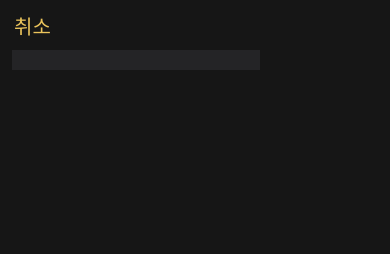
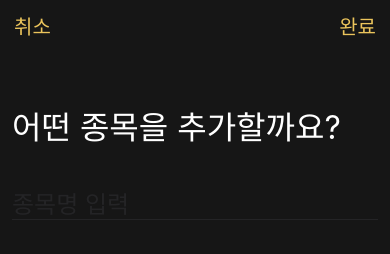
Before and after one commit to BonJunKu/stock-manager, a plain HTML site: page index.html in a window 390 px wide. Both pictures are taken after a click on the button 368 px from the left and 812 px from the top of the page. Drawn offline with Linux system fonts and the light colour scheme; a web font is replaced by a local one.

Commit message:
Add css and features on drawer

```diff
--- a/src/css/index.css
+++ b/src/css/index.css
@@ -97,6 +97,12 @@ h1 {
   font-weight: 600;
 }
 
+h2 {
+  font-size: 32px;
+  margin: 52px 0 42px 12px;
+  font-weight: 400;
+}
+
 ul {
   list-style: none;
   padding-left: 0;
@@ -104,18 +110,26 @@ ul {
 
 textarea,
 input {
+  width: calc(100% - 24px);
   user-select: text;
   -webkit-user-select: text;
   padding: 0;
   border: none;
   background: none;
-  background-color: var(--color-gray);
   margin: 0 12px 0 12px;
+  border-bottom: 1px solid var(--color-gray);
+  color: white;
+  font-size: 24px;
 }
 
-input::selection {
-  background-color: transparent;
-  color: inherit;
+input:focus {
+  outline: none;
+  border-bottom: 1px solid var(--color-orange);
+  transition: all 0.5s ease;
+}
+
+input::placeholder {
+  color: var(--color-gray);
 }
 
 .stock-list-item:first-child {
--- a/src/js/App.js
+++ b/src/js/App.js
@@ -45,16 +45,19 @@ export default class App {
             </ul>
             <div class="bottombar-transparent"></div>
             <div class="bottombar">
-            <div class="spacing"></div><button class="addStockButton home-drawer-button">
+            <div class="spacing"></div><button class="home-drawer-button">
                 <img src="src/images/pen-and-paper.svg" class="home-drawer-button"></img>
             </button>
             </div>
             <div class="home-drawer">
             <div class="topbar home-drawer__topbar">
             <button class="home-drawer-cancel">취소</button>
+            <div class="spacing"></div>
+            <button class="add-stock-button">완료</button>
             </div>
             <div class="topbar-transparent"></div>
-            <input class="stockInput"></input>
+            <h2>어떤 종목을 추가할까요?</h2>
+            <input type="text" class="stockInput" placeholder="종목명 입력"></input>
             </div>
             `;
     }
@@ -148,7 +151,9 @@ export default class App {
         document.querySelector('.home-drawer').classList.toggle('open');
       }
 
-      if (target.className === 'addStockButton') {
+      if (target.className === 'add-stock-button') {
+        document.querySelector('.home-drawer').classList.toggle('open');
+        setTimeout(() => {
           this.setState({
             ...this.state,
             stocks: [
@@ -160,6 +165,7 @@ export default class App {
               },
             ],
           });
+        }, 400);
       }
 
       if (
```
Lines whose indentation alone changed are shown as unchanged.
